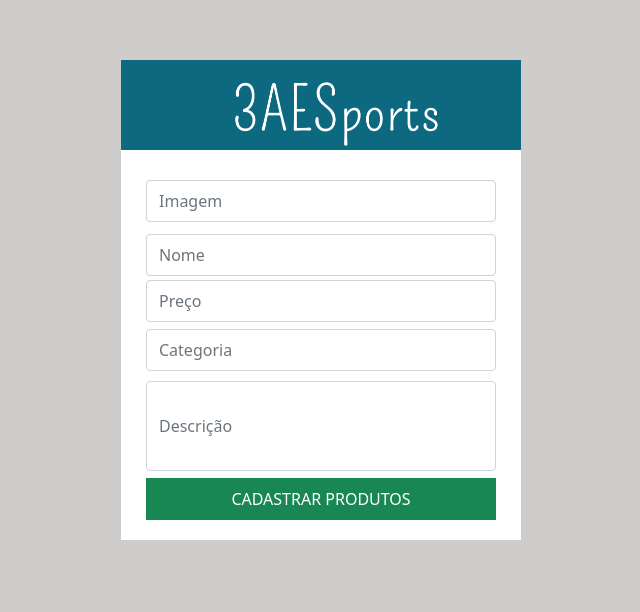
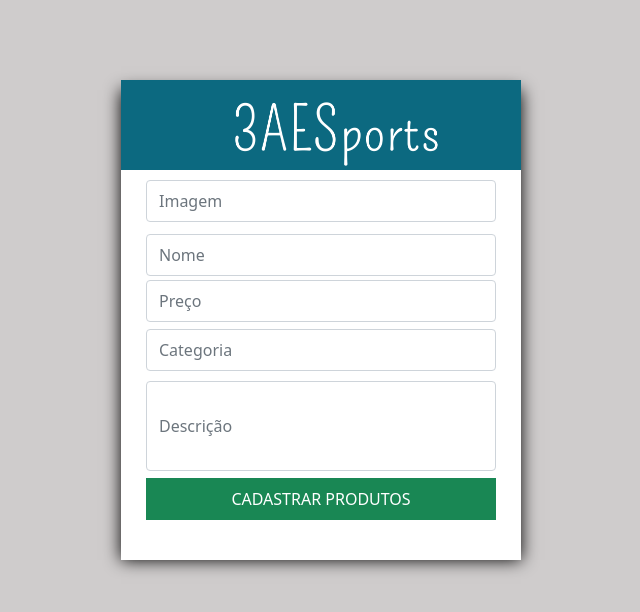
Before and after one commit to Alairtonfl/3A-Esports, a Vue app: page /admin/register in a window 1280 px wide. Shown: the part 140-752 px from the top of the page, without its empty margins (391-1031 px from the left). Built offline with nearby package versions, Linux system fonts and the light colour scheme.

Commit message:
Navbar styling adjustment and product registration page :coffee:

```diff
--- a/src/components/forms/RegisterProducts.vue
+++ b/src/components/forms/RegisterProducts.vue
@@ -58,9 +58,10 @@ export default {
 
 <style scoped>
 fieldset{
+  box-shadow: 0 0 1em black;
     background-color: white;
     width: 400px;
-    height: 450px;
+    height: 470px;
     position: relative;
     left: 40%;
     top: 230px;
--- a/src/components/navbar/Navbar.vue
+++ b/src/components/navbar/Navbar.vue
@@ -5,7 +5,9 @@
         navbar navbar-expand
       "
     >
+    <div>
       <a href="http://localhost:8080/home"><img src="/static/3AESports2-Semfundo.png" id="form-image-nav"></a>
+    </div>
       <button
         class="navbar-toggler"
         type="button"
@@ -19,7 +21,7 @@
       </button>
       <div class="collapse navbar-collapse" id="navbarNavAltMarkup" >
         <div class="navbar-wrapper-right">
-          <a class="nav-link btn btn-outline-info text-white ajusts" href="http://localhost:8080/login"
+          <a class="nav-link btn btn-outline-info text-white ajusts-btn-enter" href="http://localhost:8080/login"
             >Entrar</a
           >
           <a
@@ -52,13 +54,19 @@ export default {
     justify-content: flex-end;
     margin-left: auto;
 }
+
+.ajusts-btn-enter{
+  margin-right: 5px;
+}
+
 .ajusts{
-  margin-right: 5px;
+  margin-right: 20px;
 }
 .ajust {
   padding: 0.5%;
 }
 #form-image-nav{
+    margin-left: 10%;
     width: 30%;
 }
 </style>
```
Also changed, not shown: static/3AESports2-Semfundo.png, static/fundo-3AESports.png (deleted).
